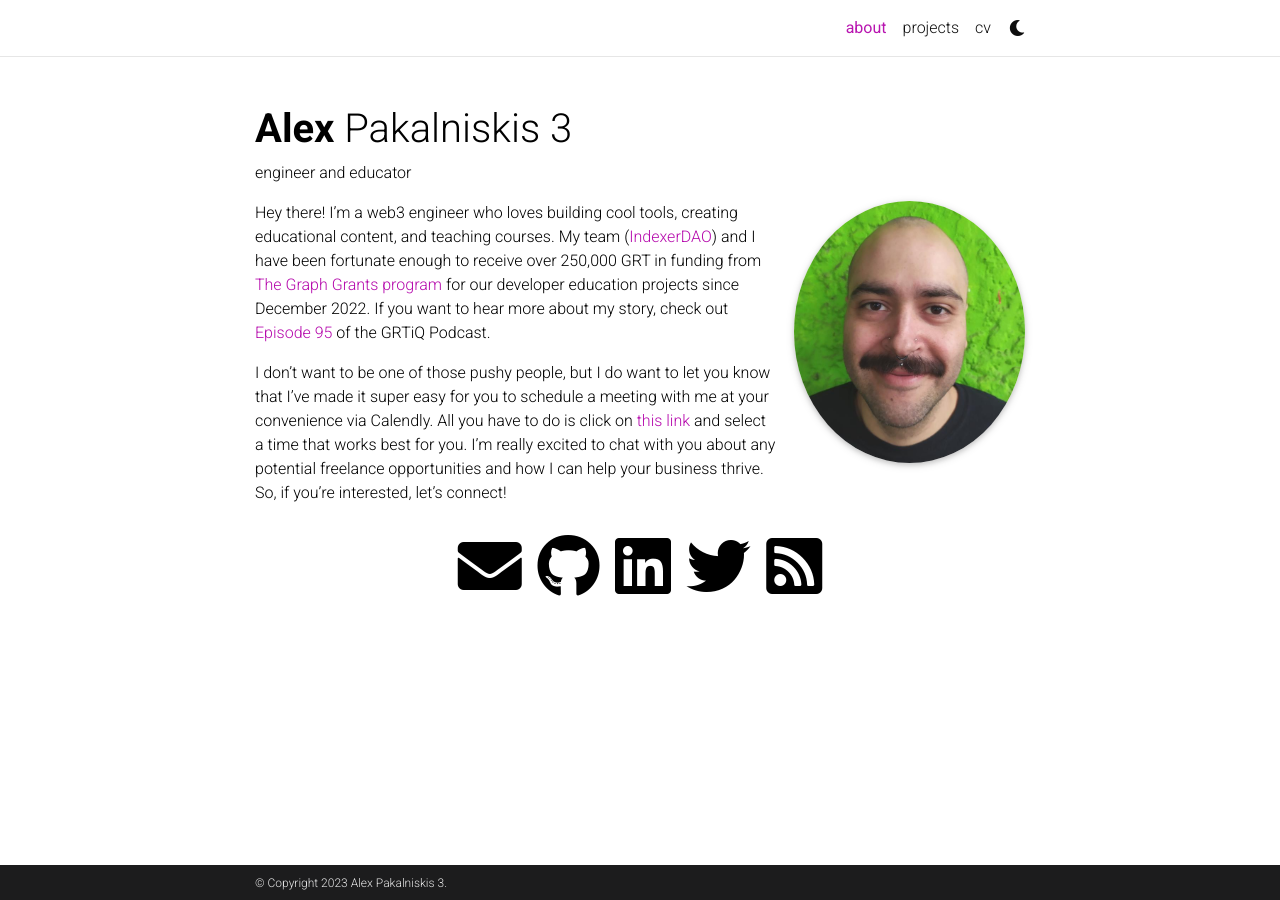
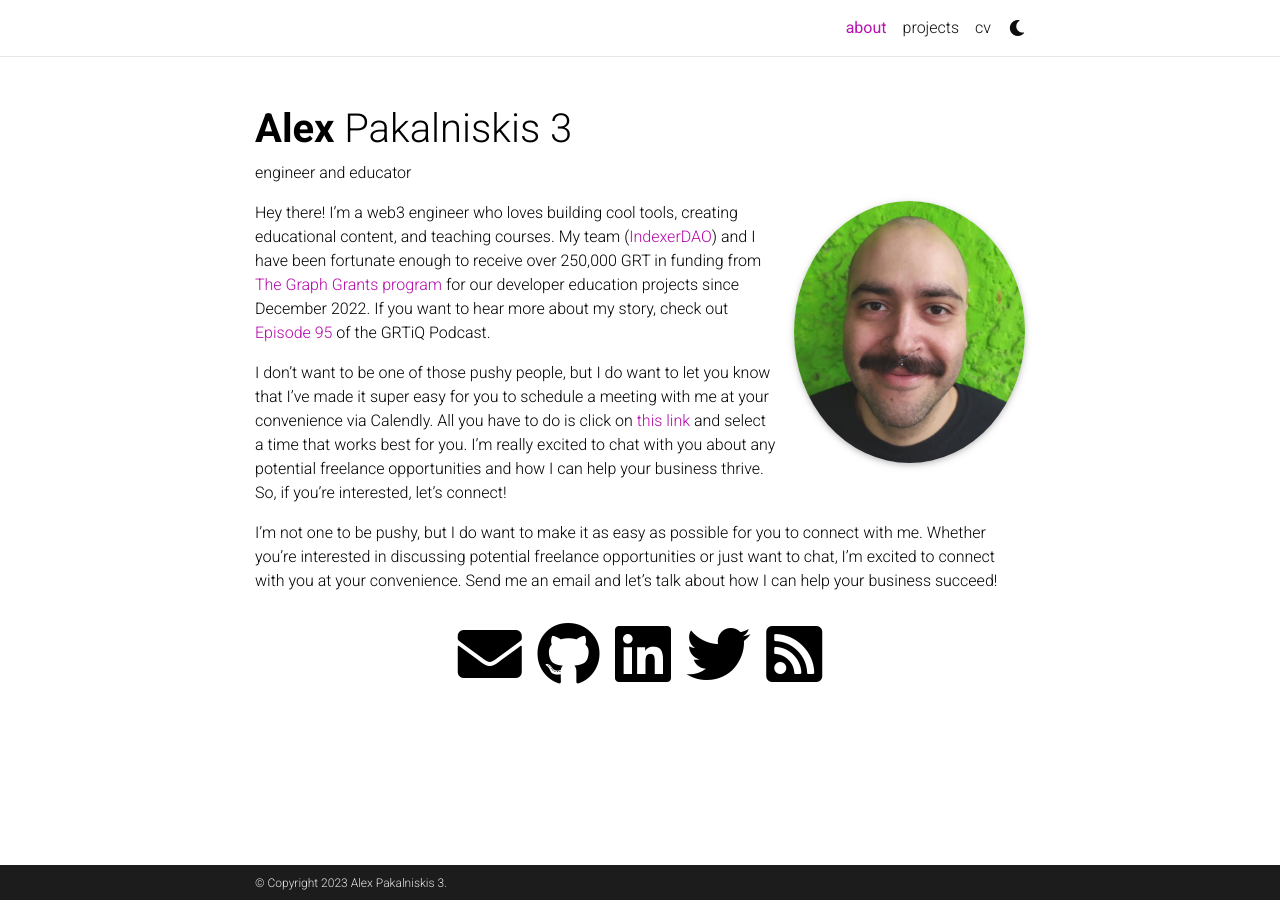
Before and after one commit to alex-pakalniskis/alex-pakalniskis.github.io, a Jekyll site: the page built from _pages/about.md, in a window 1280 px wide. Built offline with Jekyll 4.4.1, drawn with Linux system fonts in a browser that asks for light colours; full-size pictures stand in for the smaller copies a plugin makes; comment, search, counter and statistics services are not loaded; a style sheet for code colours, icons or effects is not loaded.

Commit message:
Update about.md

```diff
--- a/_pages/about.md
+++ b/_pages/about.md
@@ -19,3 +19,5 @@ social: true  # includes social icons at the bottom of the page
 Hey there! I'm a web3 engineer who loves building cool tools, creating educational content, and teaching courses. My team ([IndexerDAO](https://www.indexerdao.com/)) and I have been fortunate enough to receive over 250,000 GRT in funding from [The Graph Grants program](https://thegraph.com/ecosystem/grants/) for our developer education projects since December 2022. If you want to hear more about my story, check out [Episode 95](https://www.grtiq.com/grtiq-podcast-95-alex-pakalniskis/) of the GRTiQ Podcast.
 
 I don't want to be one of those pushy people, but I do want to let you know that I've made it super easy for you to schedule a meeting with me at your convenience via Calendly. All you have to do is click on [this link](https://calendly.com/alexpakalniskis3/30min) and select a time that works best for you. I'm really excited to chat with you about any potential freelance opportunities and how I can help your business thrive. So, if you're interested, let's connect!
+
+I'm not one to be pushy, but I do want to make it as easy as possible for you to connect with me. Whether you're interested in discussing potential freelance opportunities or just want to chat, I'm excited to connect with you at your convenience. Send me an email and let's talk about how I can help your business succeed!
```
